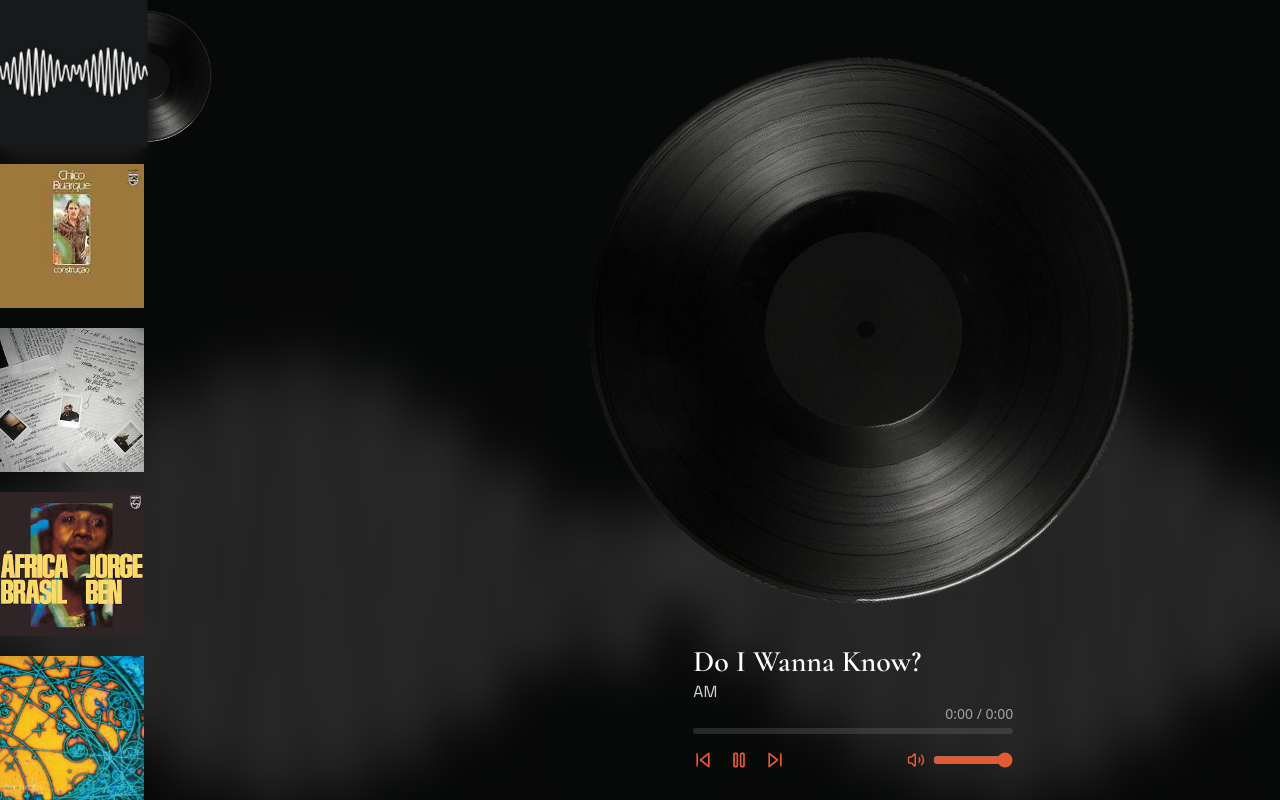
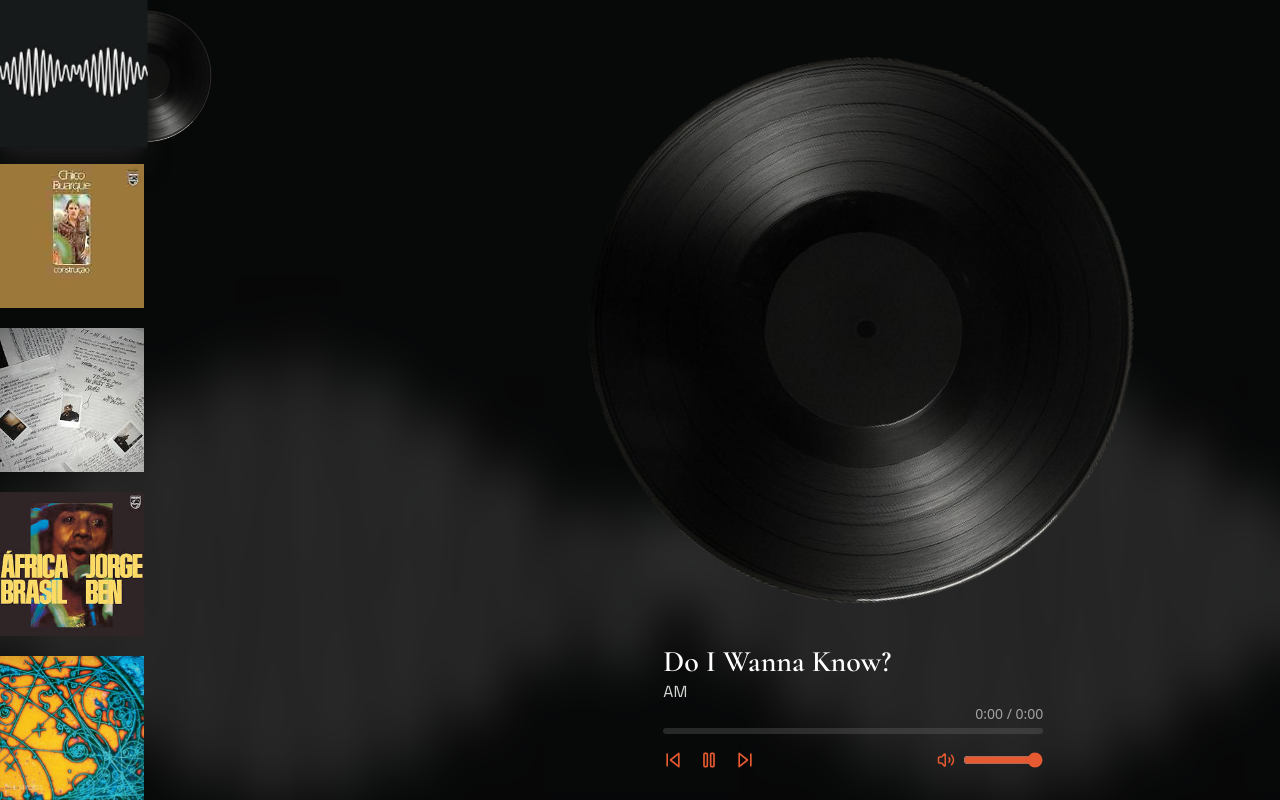
Before and after one commit to miquelven/vinil, a React (Vite) app: page / in a window 1280 px wide. Shown: the part 680-1480 px from the top of the page. Built offline with nearby package versions, Linux system fonts and the light colour scheme.

Commit message:
style: change width in controls

```diff
--- a/src/components/music-control/index.tsx
+++ b/src/components/music-control/index.tsx
@@ -155,7 +155,7 @@ export default function MusicControl() {
 
   return (
     <div ref={containerRef}>
-      <div className="text-sm text-neutral-400 max-w-[320px] mx-auto text-right">
+      <div className="text-sm text-neutral-400 max-w-[380px] mx-auto text-right">
         <span>
           {formatTime(progress * duration)} / {formatTime(duration)}
         </span>
@@ -164,7 +164,7 @@ export default function MusicControl() {
       <div
         ref={progressRef}
         onClick={handleSeek}
-        className="w-[320px] max-w-[320px] mt-1 mb-4 h-1.5 bg-neutral-500/30 rounded overflow-hidden cursor-pointer mx-auto"
+        className="w-[380px] max-w-[380px] mt-1 mb-4 h-1.5 bg-neutral-500/30 rounded overflow-hidden cursor-pointer mx-auto"
       >
         <div
           className="h-full bg-[#e55a30] transition-all duration-150"
--- a/src/components/visual-track-player/index.tsx
+++ b/src/components/visual-track-player/index.tsx
@@ -206,7 +206,7 @@ export default function VisualTrackPlayer() {
                 className="size-[70%]"
               />
 
-              <div ref={infosRef} className="max-w-[320px]">
+              <div ref={infosRef} className="max-w-[380px]">
                 <h3 className="text-3xl font-primary font-semibold ">
                   {selectedRecord?.albumName || "Selecione um disco"}
                 </h3>
```
